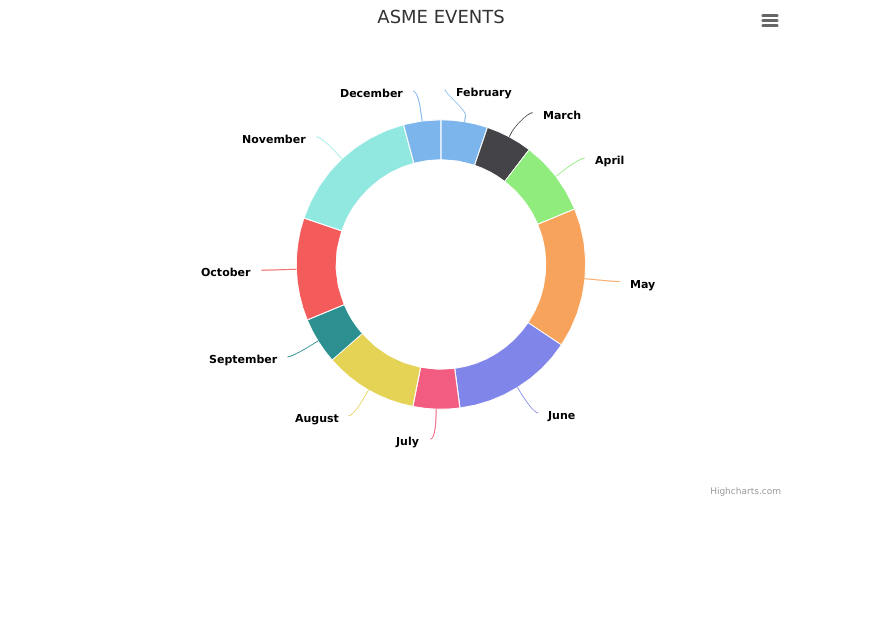
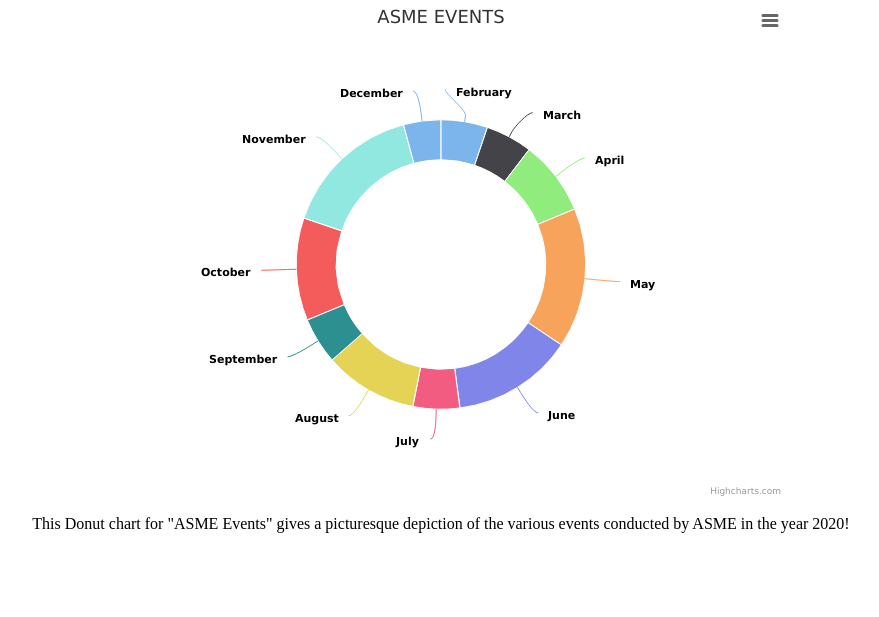
Before and after one commit to BairaviB/asme-highchart, a Flask app: page / in a window 1280 px wide. Shown: the part 17-634 px from the top of the page, without its empty margins (199-1078 px from the left). Run offline with Flask 2, Linux system fonts and the light colour scheme.

Commit message:
content added

```diff
--- a/templates/index.html
+++ b/templates/index.html
@@ -203,6 +203,10 @@ Highcharts.chart('container', {
 
 
 </script>
+	<p><center>
+	This Donut chart for "ASME Events" gives a picturesque depiction
+of the various events conducted by ASME in the year 2020!
+		</p></center>
 
 </body>
 </html>
```
